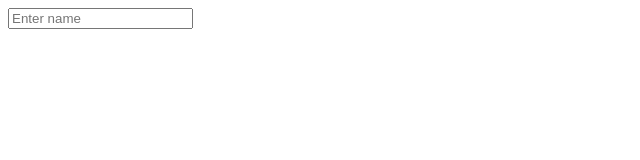
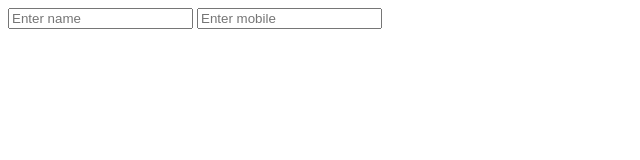
Before and after one commit to PriyavarshiniRavikumar/first-website, a plain HTML site: page interactiveelements/index.html in a window 1280 px wide. Shown: the whole page, without its empty margins (0-640 px from the left). Drawn offline with Linux system fonts and the light colour scheme.

Commit message:
input type -number

```diff
--- a/interactiveelements/index.html
+++ b/interactiveelements/index.html
@@ -9,5 +9,6 @@
 </head>
 <body>
     <input type="text" id="input1" placeholder="Enter name" />
+    <input type="number" id="input2" placeholder="Enter mobile" />
 </body>
 </html>
```
